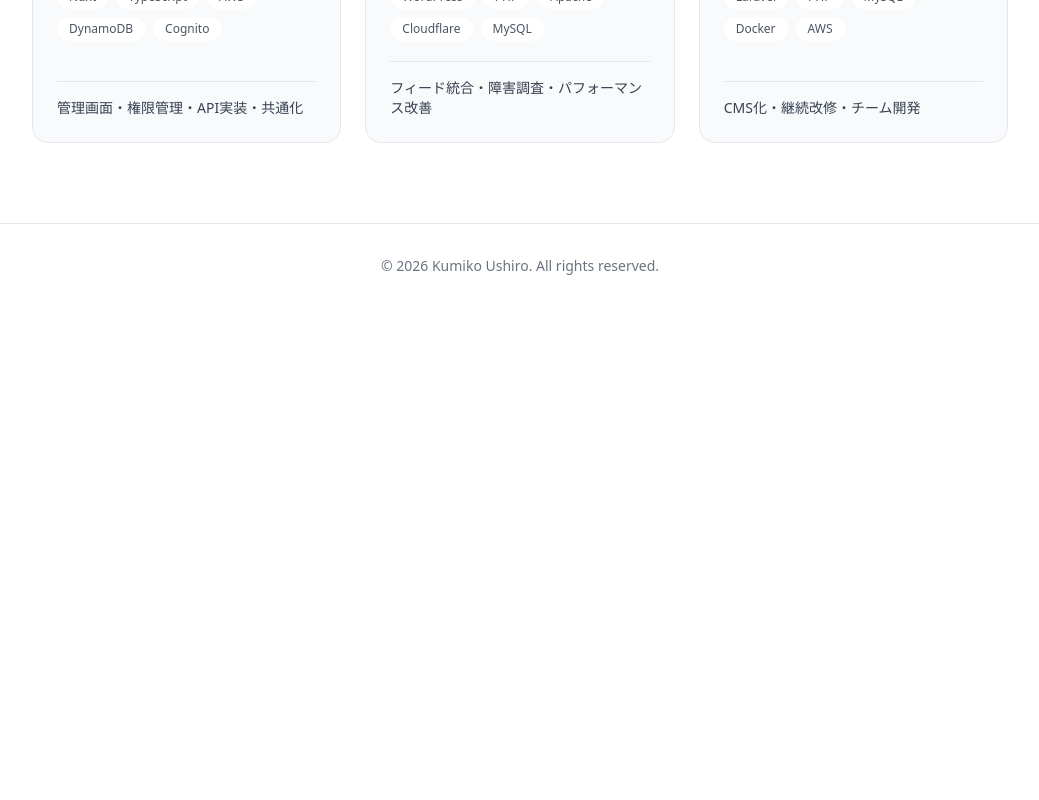
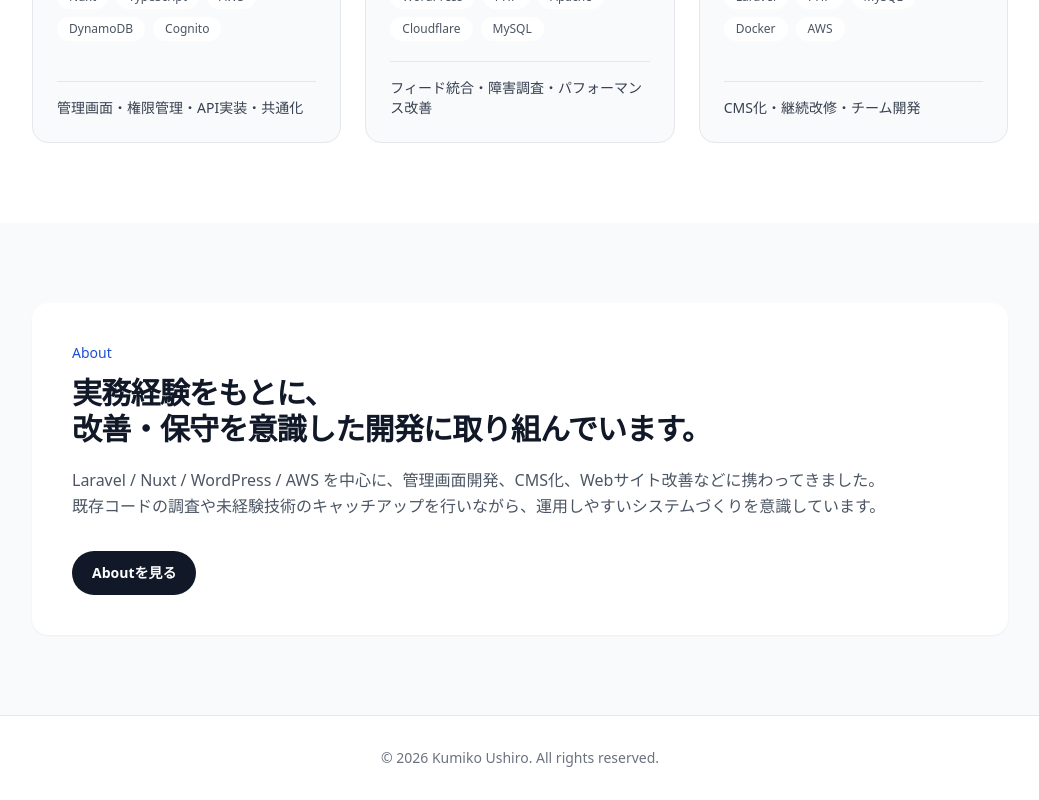
Before and after one commit to ushiro-dev/portfolio, a Nuxt app: page / in a window 1280 px wide. Shown: the part 2128-2928 px from the top of the page, without its empty margins (120-1159 px from the left). Before the commit the page ends 2436 px from the top, so only its background shows below. Built offline with nearby package versions, Linux system fonts and the light colour scheme.

Commit message:
feat: add about link section

```diff
--- /dev/null
+++ b/app/components/home/AboutLinkSection.vue
@@ -0,0 +1,30 @@
+<template>
+  <section class="bg-gray-50 py-20">
+    <div class="mx-auto max-w-5xl px-6">
+      <div class="rounded-2xl bg-white p-8 shadow-sm md:p-10">
+        <p class="mb-3 text-sm font-medium text-blue-700">
+          About
+        </p>
+
+        <h2 class="text-3xl font-bold tracking-tight text-gray-900">
+          実務経験をもとに、<br>
+          改善・保守を意識した開発に取り組んでいます。
+        </h2>
+
+        <p class="mt-5 leading-relaxed text-gray-600">
+          Laravel / Nuxt / WordPress / AWS を中心に、管理画面開発、CMS化、Webサイト改善などに携わってきました。<br>
+          既存コードの調査や未経験技術のキャッチアップを行いながら、運用しやすいシステムづくりを意識しています。
+        </p>
+
+        <div class="mt-8">
+          <NuxtLink
+            to="/about"
+            class="inline-flex rounded-full bg-gray-900 px-5 py-3 text-sm font-semibold text-white transition hover:bg-gray-700"
+          >
+            Aboutを見る
+          </NuxtLink>
+        </div>
+      </div>
+    </div>
+  </section>
+</template>
--- a/app/pages/index.vue
+++ b/app/pages/index.vue
@@ -4,5 +4,6 @@
     <HomeStrengthSection />
     <HomeTechStackSection />
     <HomeFeaturedProjectsSection />
+    <HomeAboutLinkSection />
   </main>
 </template>
```
